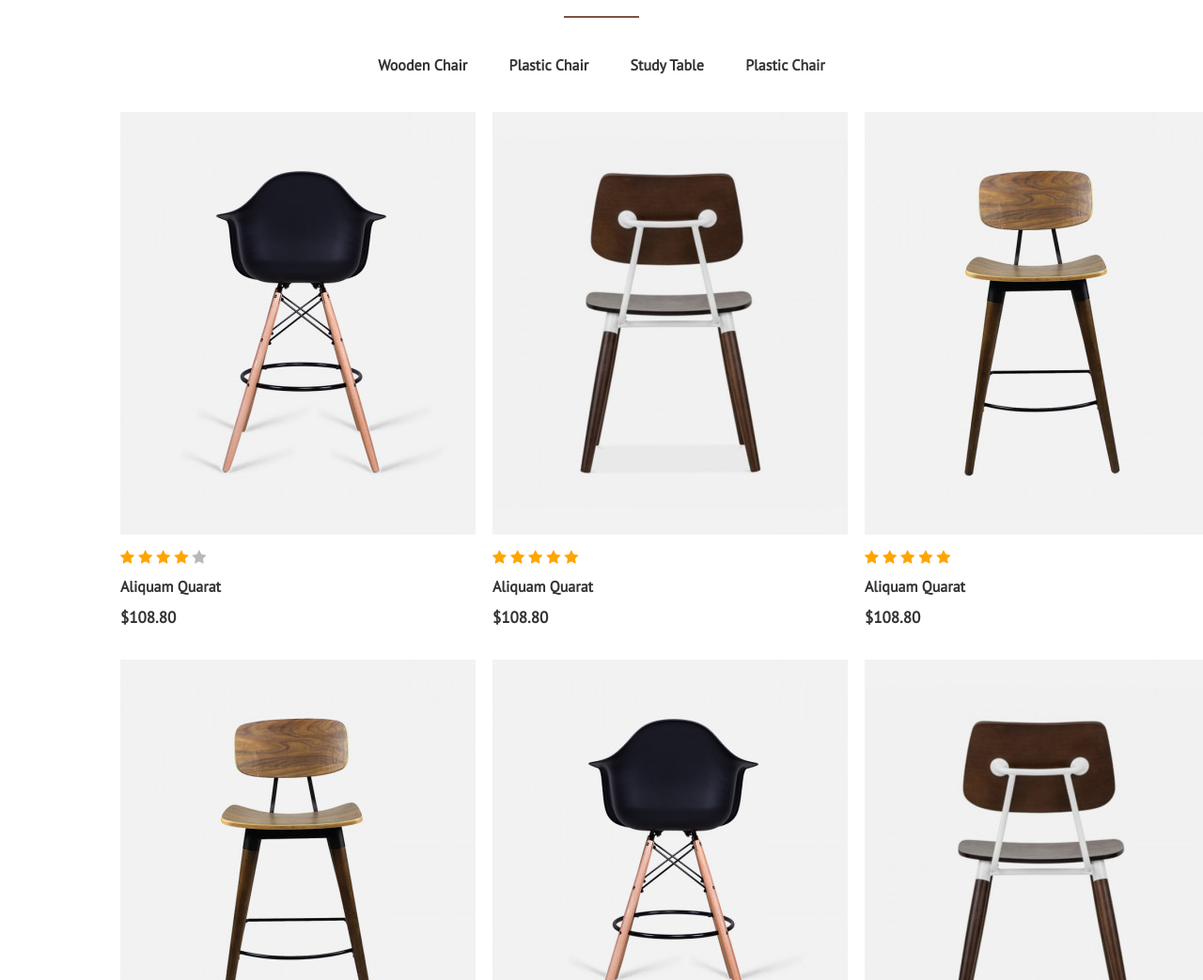
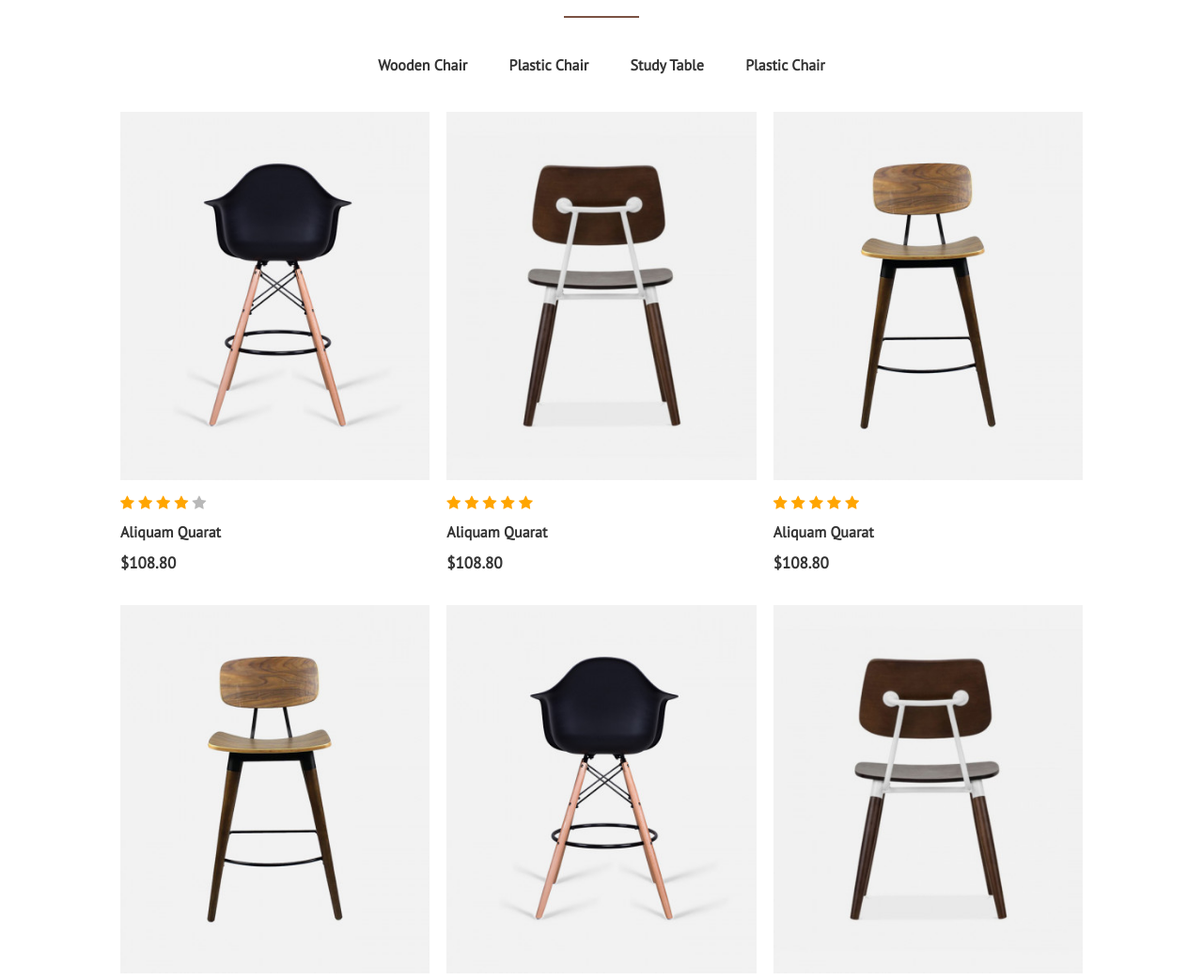
Before and after one commit to fakhfakh7/Template-2, a plain HTML site: page index.html in a window 1280 px wide. Shown: the part 1786-2829 px from the top of the page at 94% size. Drawn offline with Linux system fonts and the light colour scheme.

Commit message:
modify css

```diff
--- a/css/style.css
+++ b/css/style.css
@@ -644,7 +644,8 @@ margin: 40px 0;
     grid-gap: 18px;
 
 }
-.product-item{
+.product-item .product-img img{
+    max-width: 100%;
 
 }
 
@@ -660,6 +661,7 @@ margin: 40px 0;
 }
 .product-overlay img{
     opacity: 0.7;
+    max-width: 100%;
 }
 .product-overlay-ul{
     list-style: none;
```
